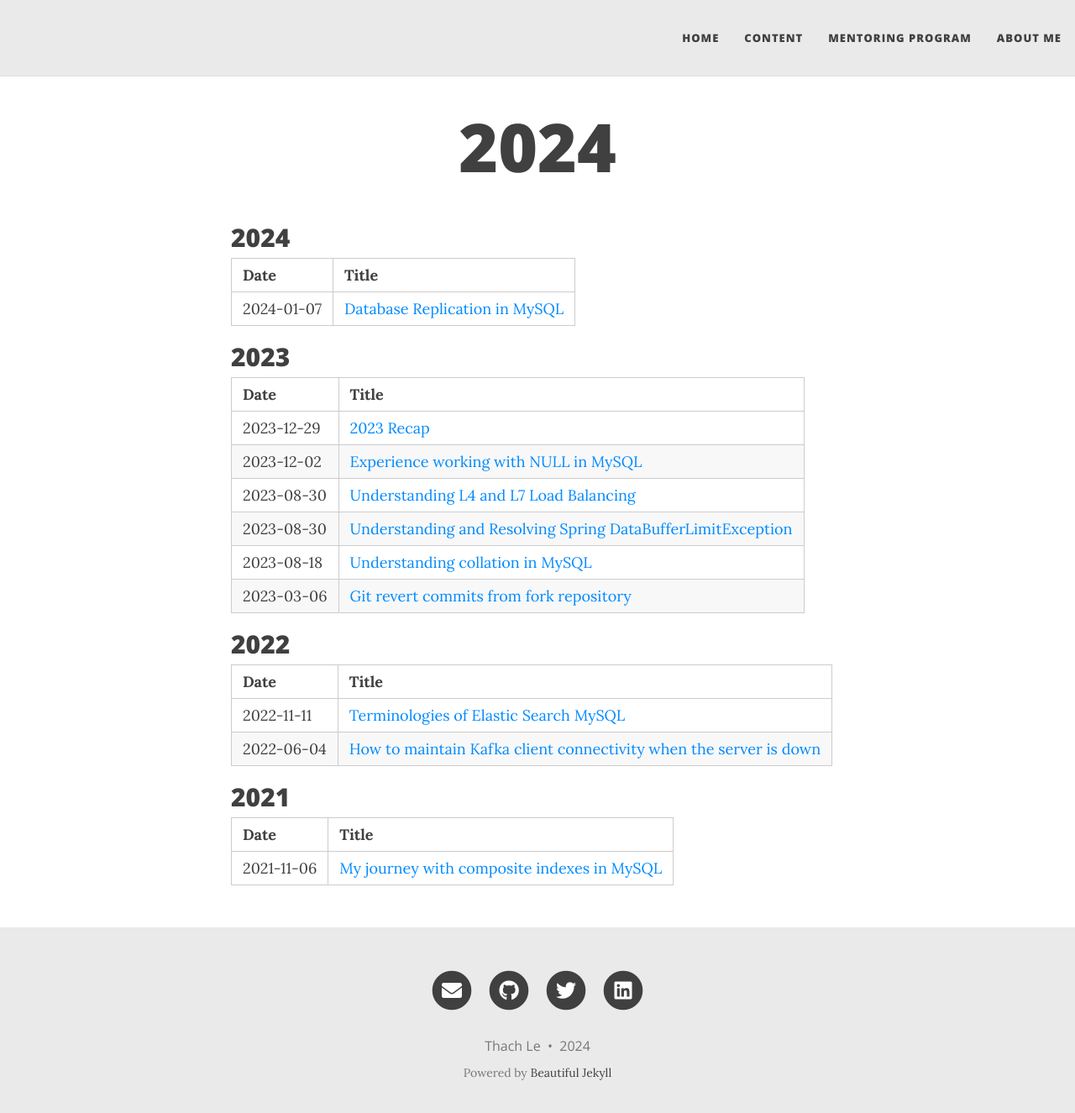
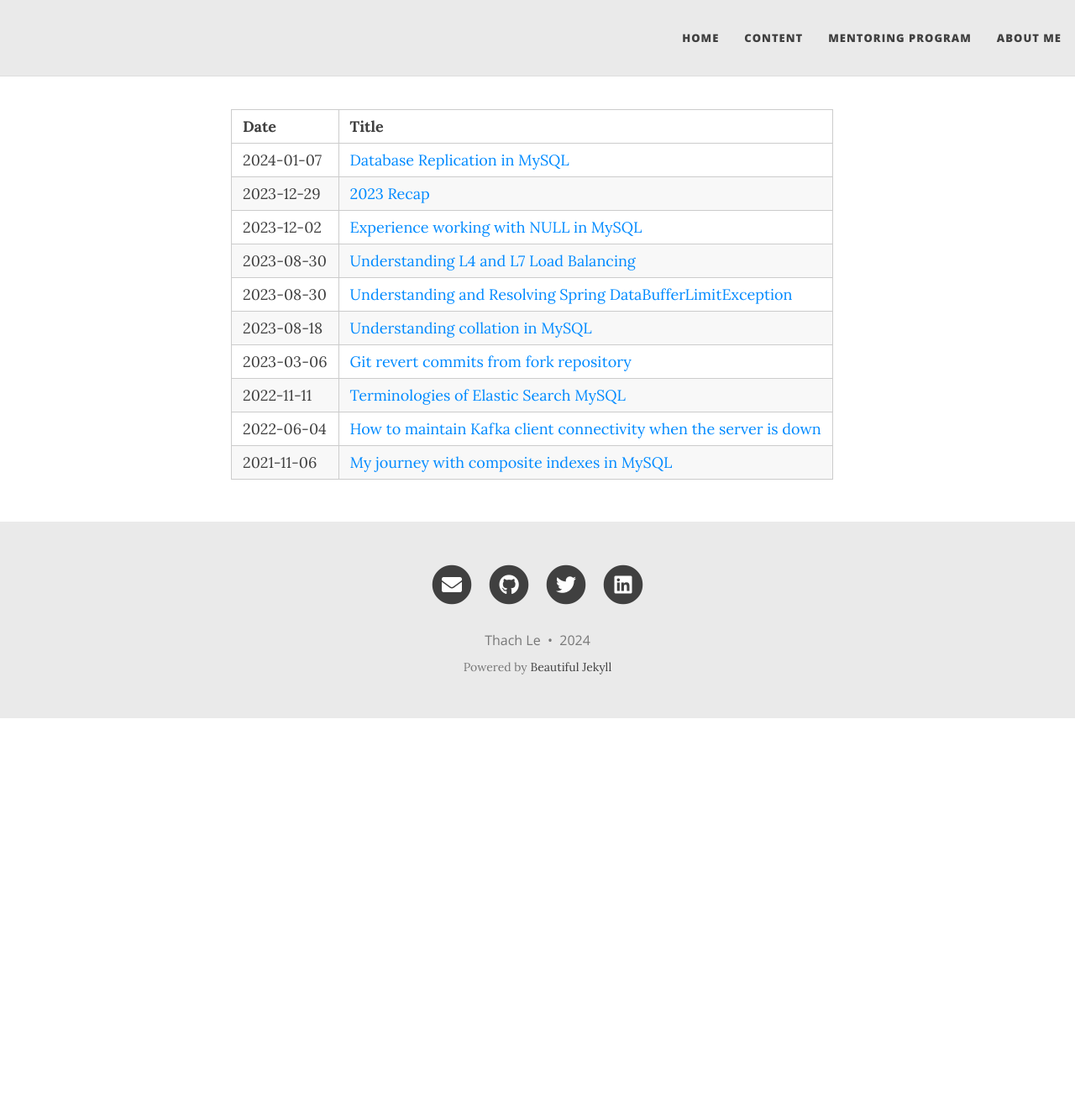
Before and after one commit to thachlp/thachlp.github.io, a Jekyll site: the page built from content.md, in a window 1280 px wide and 1338 px high. Shown: the top 1325 px of the window at 84% size. Built offline with Jekyll 4.4.1, drawn with Linux system fonts in a browser that asks for light colours; nearby versions of some CDN libraries; our own code applies the rules of GitHub Pages for plain Markdown files.

Commit message:
Update content page

```diff
--- a/content.md
+++ b/content.md
@@ -1,33 +1,15 @@
 ---
 layout: page
 ---
-
-## 2024
-
 | Date       | Title                                                                                   |
 |------------|-----------------------------------------------------------------------------------------|
 | 2024-01-07 | [Database Replication in MySQL](https://thachlp.github.io/2024-01-07-database-replication-in-mysql/) |
-
-## 2023
-
-| Date       | Title                                                                                   |
-|------------|-----------------------------------------------------------------------------------------|
 | 2023-12-29 | [2023 Recap](https://thachlp.github.io/2023-12-29-2023-recap/) |
 | 2023-12-02 | [Experience working with NULL in MySQL](https://thachlp.github.io/2023-12-02-experience-working-with-null-in-mysql/) |
 | 2023-08-30 | [Understanding L4 and L7 Load Balancing](https://thachlp.github.io/2023-10-29-understand-l4-and-l7-load-balancing/) |
 | 2023-08-30 | [Understanding and Resolving Spring DataBufferLimitException](https://thachlp.github.io/2023-08-30-understanding-and-resolving-spring-databufferlimitexception/) |
 | 2023-08-18 | [Understanding collation in MySQL](https://thachlp.github.io/2023-08-18-understanding-collation-in-mysql/) |
 | 2023-03-06 | [Git revert commits from fork repository](https://thachlp.github.io/2023-03-06-git-revert-commit-fork-repository/) |
-
-## 2022
-
-| Date       | Title                                                                                   |
-|------------|-----------------------------------------------------------------------------------------|
 | 2022-11-11 | [Terminologies of Elastic Search MySQL](https://thachlp.github.io/2022-11-11-sql-vs-elasticsearch/) |
 | 2022-06-04 | [How to maintain Kafka client connectivity when the server is down](https://thachlp.github.io/2022-06-04-how-maitain-kafka-client-connectivity-when-the-server-is-down/) |
-
-## 2021
-
-| Date       | Title                                                                                   |
-|------------|-----------------------------------------------------------------------------------------|
 | 2021-11-06 | [My journey with composite indexes in MySQL](https://thachlp.github.io/2021-11-06-experience-with-composite-index-in-mysql/) |
```
